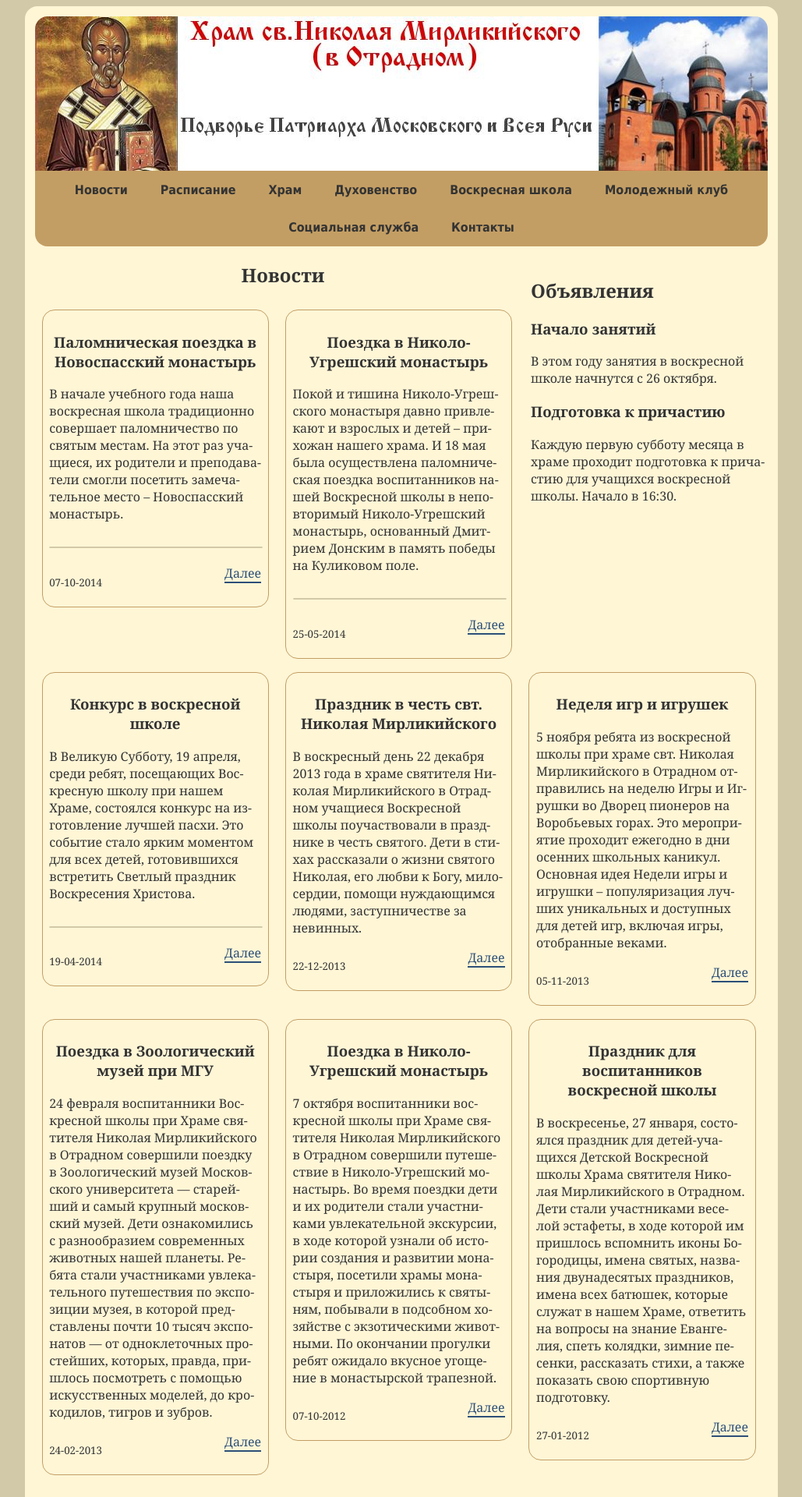
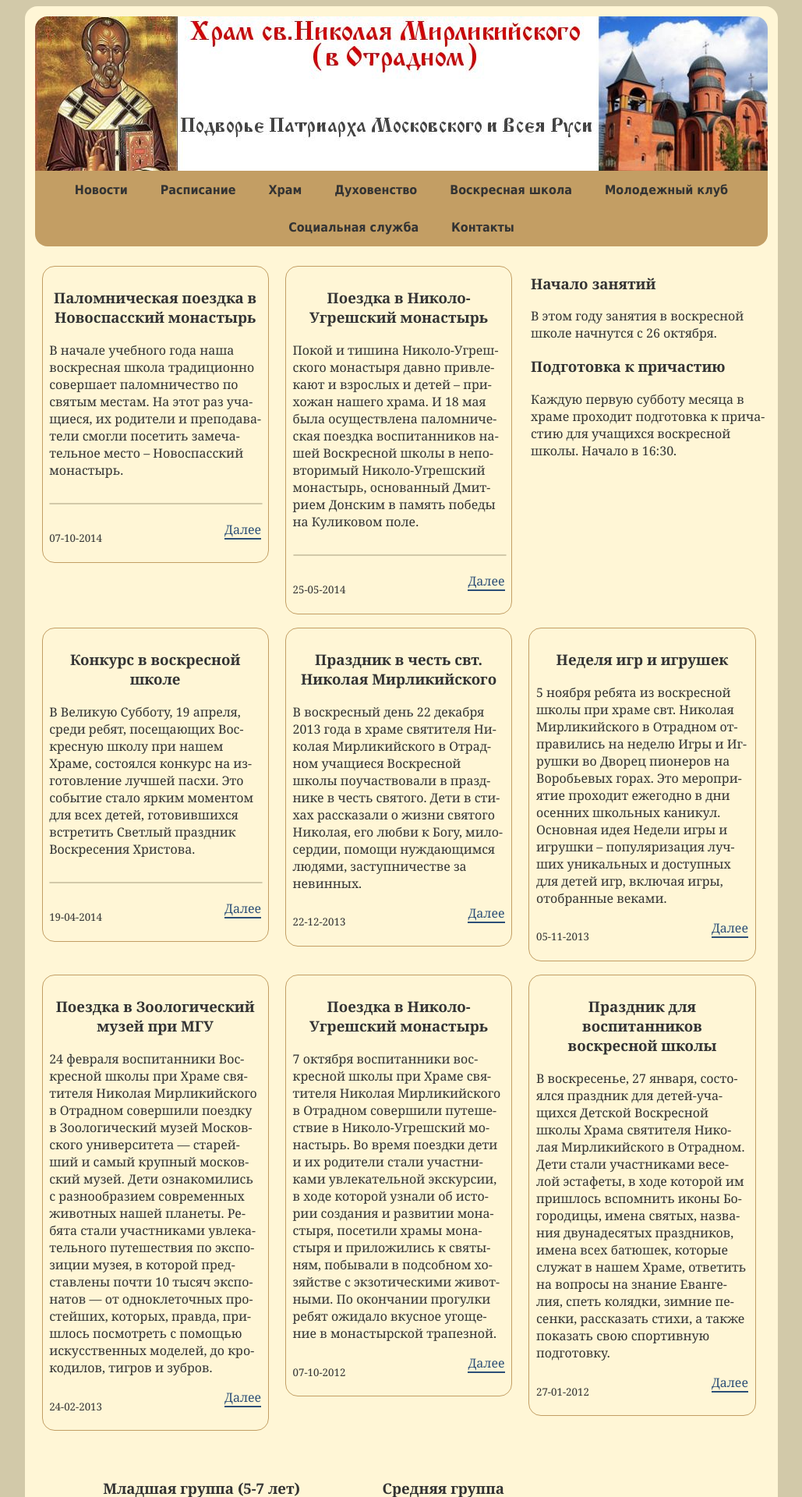
Before and after one commit to hramotradnoe/hramotradnoe.github.io, a Jekyll site: the page built from school/index.html, in a window 1280 px wide. Shown: the top 1920 px of the page at 78% size, without its empty margins (125-1154 px from the left). Built offline with Jekyll 4.4.1, drawn with Linux system fonts in a browser that asks for light colours.

Commit message:
Скрипт галереи в рубриках, заголовки скрыты

```diff
--- a/archive/index.html
+++ b/archive/index.html
@@ -2,5 +2,6 @@
 layout : default
 title  : Архив
 ---
+<script src="/assets/scripts/flickr.js"></script>
 {% assign posts = site.posts %}
 {% include news.html %}
--- a/assets/styles/web.sass
+++ b/assets/styles/web.sass
@@ -71,6 +71,7 @@
 
 main>section>h1
   text-align                  : center
+  display                     : none
 
 main>section>ul, aside ul
   list-style                  : none
@@ -136,7 +137,7 @@
   -moz-hyphens                : auto
   hyphens                     : auto
 
-section#about, article#about, article#post
+section#about, section#schedule, article#about, article#post
   width                       : 40em
   margin-left                 : auto
   margin-right                : auto
@@ -149,6 +150,9 @@
   width                       : 19em
   //padding                   : 1em
   float                       : right
+
+aside>h1
+  display                     : none
 
 aside>section>h1
   text-align                  : center
--- a/club/index.html
+++ b/club/index.html
@@ -2,6 +2,8 @@
 layout : default
 title  : Молодежный клуб
 ---
+<script src="/assets/scripts/flickr.js"></script>
+
 {% assign ads = site.data.club.ads %}
 {% include ads.html %}
 
--- a/school/index.html
+++ b/school/index.html
@@ -2,6 +2,8 @@
 layout : default
 title  : Воскресная школа
 ---
+<script src="/assets/scripts/flickr.js"></script>
+
 {% assign ads = site.data.school.ads %}
 {% include ads.html %}
 
--- a/service/index.html
+++ b/service/index.html
@@ -2,6 +2,8 @@
 layout : default
 title  : Социальная служба
 ---
+<script src="/assets/scripts/flickr.js"></script>
+
 {% assign ads = site.data.service.ads %}
 {% include ads.html %}
 
```
